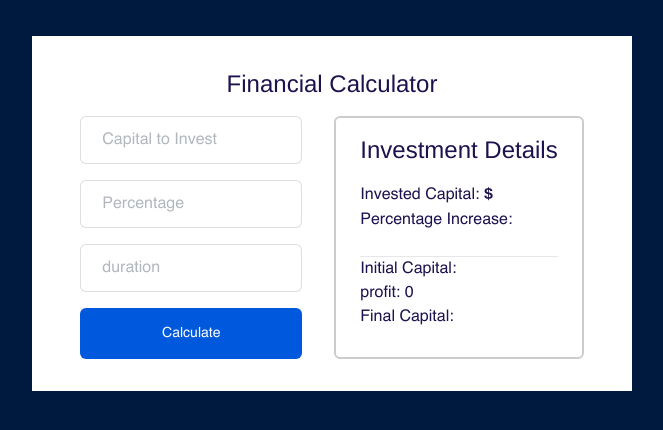
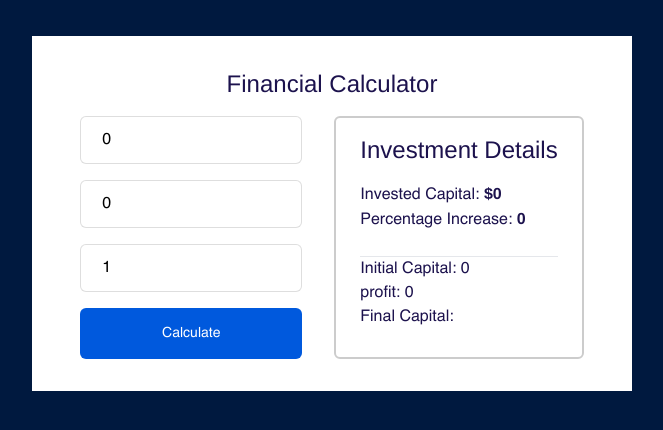
Before and after one commit to Niscolinx/financial-calculator, a React (Create React App) app: page / in a window 1280 px wide. Shown: the top 430 px of the page, without its empty margins (308-971 px from the left). Built offline with nearby package versions, Linux system fonts and the light colour scheme.

Commit message:
working on inputs

```diff
--- a/src/components/Form.jsx
+++ b/src/components/Form.jsx
@@ -2,9 +2,9 @@ import React, { useState, useEffect } from 'react'
 import { useHistory } from 'react-router-dom'
 
 const Form = () => {
-    const [capital, setCapital] = useState('')
-    const [percent, setPercent] = useState('')
-    const [duration, setDuration] = useState('')
+    const [capital, setCapital] = useState(0)
+    const [percent, setPercent] = useState(0)
+    const [duration, setDuration] = useState(1)
     const [profit, setProfit] = useState(0)
     const [finalCapital, setFinalCapital] = useState('')
 
```
